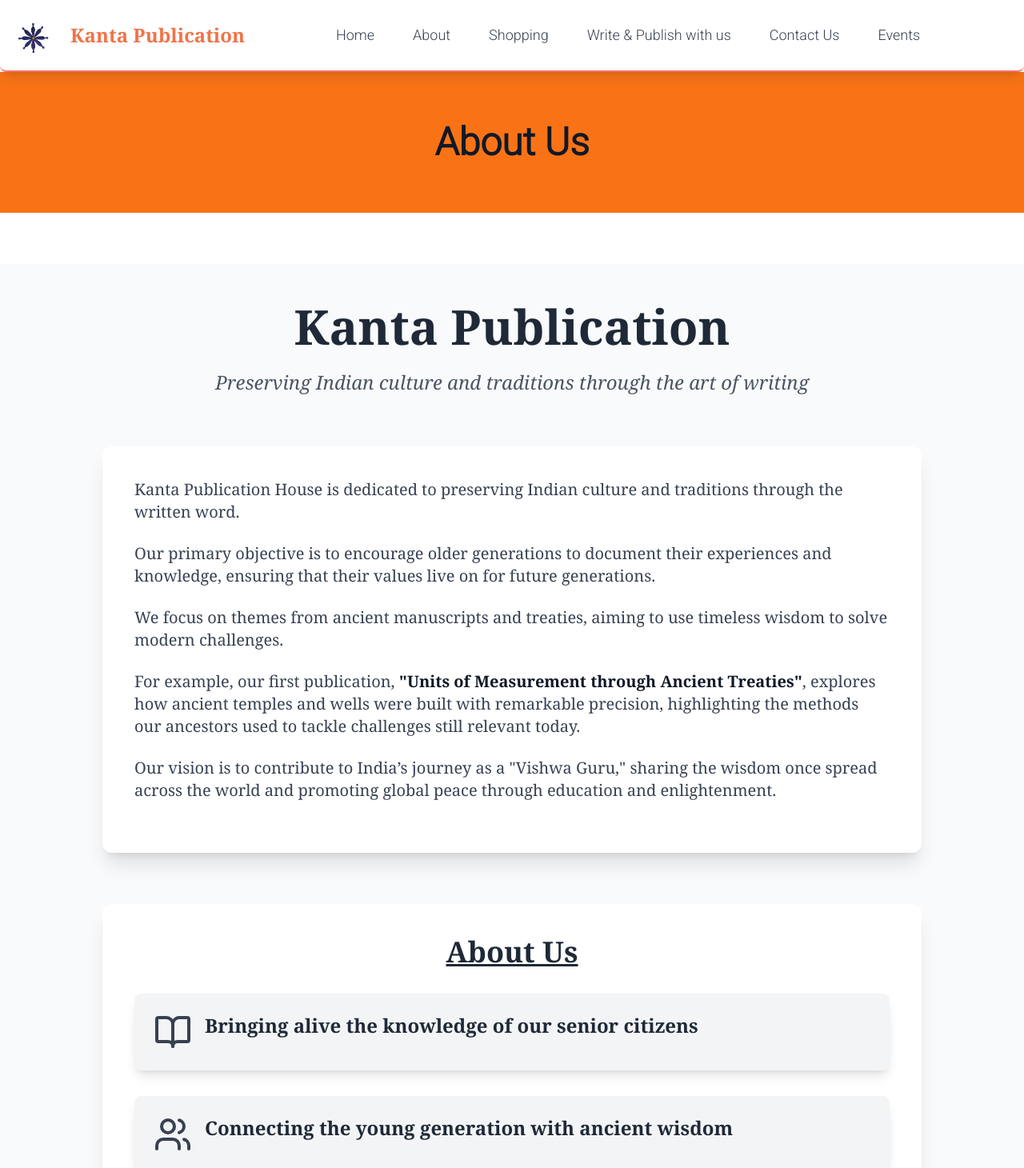
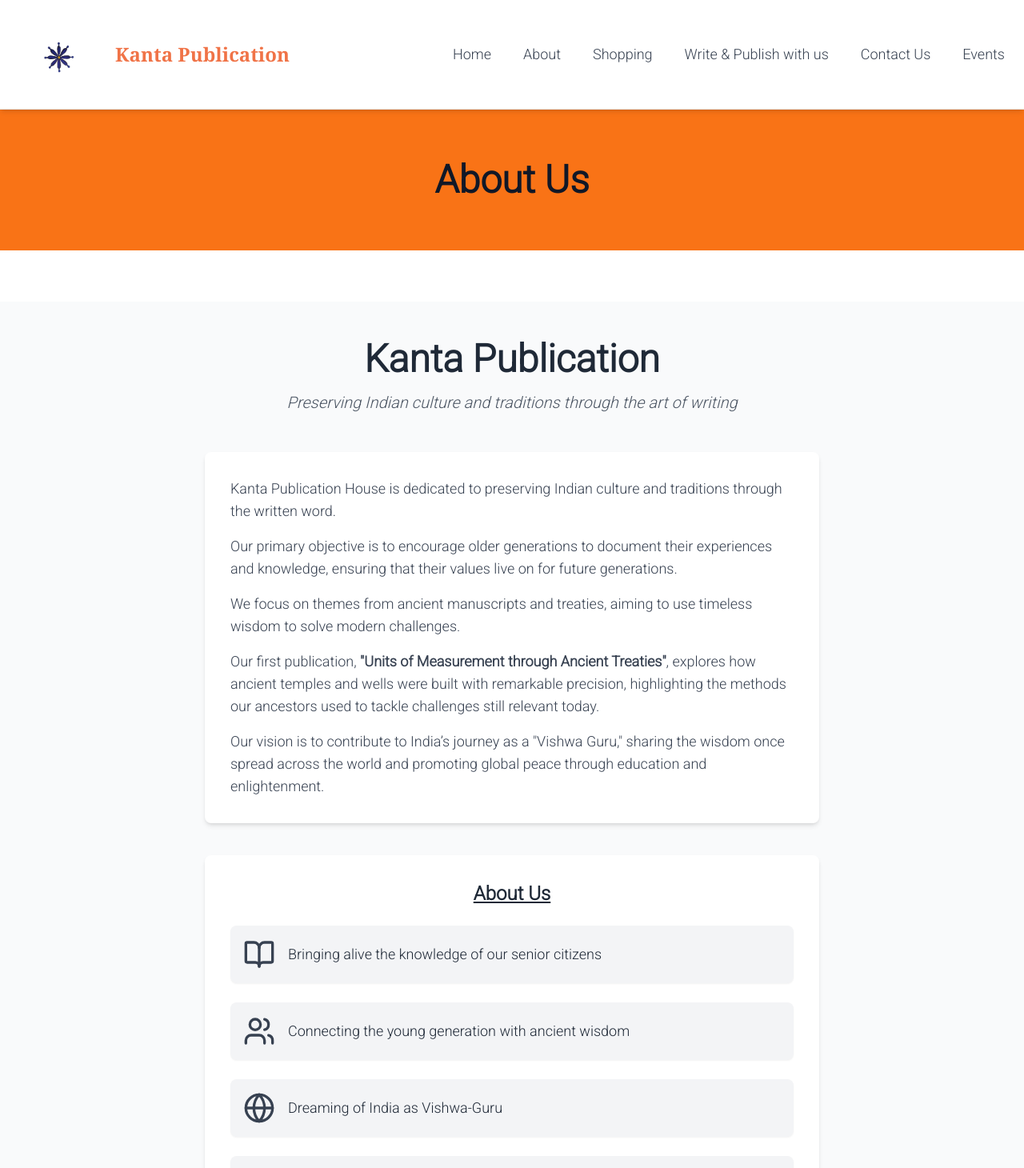
Before and after one commit to RohitChouhan79/KantaPublication, a Next.js app: page /about in a window 1280 px wide. Shown: the top 1460 px of the page at 80% size. Built offline with nearby package versions, Linux system fonts and the light colour scheme.

Commit message:
slogan line

```diff
--- a/src/app/about/Publication.jsx
+++ b/src/app/about/Publication.jsx
@@ -2,88 +2,59 @@ import { BookOpen, Users, Globe, Lightbulb } from "lucide-react";
 
 const Publication = () => {
   return (
-    <div className="min-h-screen py-12 px-4 sm:px-6 lg:px-8 bg-gray-50">
-      <div className="max-w-5xl mx-auto">
+    <div className="min-h-screen py-12 px-6 bg-gray-50 flex justify-center">
+      <div className="max-w-3xl w-full">
         {/* Header Section */}
-        <header className="text-center mb-16">
-          <h1 className="text-5xl sm:text-6xl font-serif font-extrabold text-gray-800 mb-6">
-            Kanta Publication
-          </h1>
-          <p className="text-xl sm:text-2xl leading-relaxed font-serif italic text-gray-600 mb-6">
+        <header className="text-center mb-12">
+          <h1 className="text-4xl sm:text-5xl font-bold text-gray-800">Kanta Publication</h1>
+          <p className="text-lg sm:text-xl text-gray-600 italic mt-4">
             Preserving Indian culture and traditions through the art of writing
           </p>
         </header>
 
-        {/* Main Content */}
-        <main>
         {/* About Section */}
-          <section className="mb-16 rounded-xl shadow-xl p-10 bg-white">
-            <p className="text-lg sm:text-xl font-serif leading-relaxed text-gray-700 mb-6">
-              Kanta Publication House is dedicated to preserving Indian culture
-              and traditions through the written word.
+        <section className="bg-white p-8 rounded-lg shadow-md mb-10">
+          <p className="text-lg text-gray-700 mb-4">
+            Kanta Publication House is dedicated to preserving Indian culture and traditions through the written word.
           </p>
-            <p className="text-lg sm:text-xl font-serif leading-relaxed text-gray-700 mb-6">
-              Our primary objective is to encourage older generations to
-              document their experiences and knowledge, ensuring that their
-              values live on for future generations.
+          <p className="text-lg text-gray-700 mb-4">
+            Our primary objective is to encourage older generations to document their experiences and knowledge, ensuring that their values live on for future generations.
           </p>
-            <p className="text-lg sm:text-xl font-serif leading-relaxed text-gray-700 mb-6">
-              We focus on themes from ancient manuscripts and treaties, aiming
-              to use timeless wisdom to solve modern challenges.
+          <p className="text-lg text-gray-700 mb-4">
+            We focus on themes from ancient manuscripts and treaties, aiming to use timeless wisdom to solve modern challenges.
           </p>
-            <p className="text-lg sm:text-xl font-serif leading-relaxed text-gray-700 mb-6">
-              For example, our first publication,{' '}
-              <span className="font-bold text-gray-900">
-                "Units of Measurement through Ancient Treaties"
-              </span>,
-              explores how ancient temples and wells were built with remarkable
-              precision, highlighting the methods our ancestors used to tackle
-              challenges still relevant today.
+          <p className="text-lg text-gray-700 mb-4">
+            Our first publication, <span className="font-bold">"Units of Measurement through Ancient Treaties"</span>, explores how ancient temples and wells were built with remarkable precision, highlighting the methods our ancestors used to tackle challenges still relevant today.
           </p>
-            <p className="text-lg sm:text-xl font-serif leading-relaxed text-gray-700 mb-6">
-              Our vision is to contribute to India’s journey as a "Vishwa Guru,"
-              sharing the wisdom once spread across the world and promoting
-              global peace through education and enlightenment.
+          <p className="text-lg text-gray-700">
+            Our vision is to contribute to India’s journey as a "Vishwa Guru," sharing the wisdom once spread across the world and promoting global peace through education and enlightenment.
           </p>
         </section>
 
         {/* Features Section */}
-          <section className="mb-16 rounded-xl shadow-xl p-10 bg-white">
-            <h2 className="text-3xl sm:text-4xl font-serif font-extrabold text-gray-800 mb-8 text-center underline">
-              About Us
-            </h2>
-            <ul className="space-y-8">
-              {[
-                {
+        <section className="bg-white p-8 rounded-lg shadow-md">
+          <h2 className="text-2xl font-bold text-gray-800 text-center mb-6 underline">About Us</h2>
+          <ul className="space-y-6">
+            {[{
               icon: BookOpen,
               text: "Bringing alive the knowledge of our senior citizens",
-                },
-                {
+            }, {
               icon: Users,
               text: "Connecting the young generation with ancient wisdom",
-                },
-                {
+            }, {
               icon: Globe,
               text: "Dreaming of India as Vishwa-Guru",
-                },
-                {
+            }, {
               icon: Lightbulb,
               text: "Using ancient knowledge to innovate and create",
-                },
-              ].map((item, index) => (
-                <li
-                  key={index}
-                  className="flex items-start rounded-lg p-6 shadow-lg bg-gray-100 hover:bg-gray-200 transition"
-                >
-                  <item.icon className="w-12 h-12 mr-4 flex-shrink-0 text-gray-700" />
-                  <span className="text-xl sm:text-2xl font-serif font-semibold leading-relaxed text-gray-800">
-                    {item.text}
-                  </span>
+            }].map((item, index) => (
+              <li key={index} className="flex items-center bg-gray-100 p-4 rounded-lg shadow-sm">
+                <item.icon className="w-10 h-10 text-gray-700 mr-4" />
+                <span className="text-lg text-gray-800 font-medium">{item.text}</span>
               </li>
             ))}
           </ul>
         </section>
-        </main>
       </div>
     </div>
   );
--- a/src/components/HomePage/Navbar.jsx
+++ b/src/components/HomePage/Navbar.jsx
@@ -1,5 +1,5 @@
 import Link from "next/link";
-import { ShoppingCart, Menu } from "lucide-react";
+import { Menu } from "lucide-react";
 import { Sheet, SheetContent, SheetTitle, SheetTrigger } from "../ui/sheet";
 
 const navItems = [
@@ -14,15 +14,14 @@ const navItems = [
 // MobileNav Component
 function MobileNav() {
   return (
-    <div>
     <Sheet>
-        <SheetTrigger className="md:hidden">
+      <SheetTrigger className="md:hidden p-2 rounded focus:outline-none focus:ring-2 focus:ring-gray-300">
         <Menu className="h-6 w-6 text-black" />
         <span className="sr-only">Toggle menu</span>
       </SheetTrigger>
-        <SheetContent side="left" className="w-[300px] sm:w-[400px] bg-[#25276F]">
+      <SheetContent side="left" className="w-[80%] sm:w-[350px] bg-[#25276F] p-4">
         <SheetTitle className="sr-only">Navigation Menu</SheetTitle>
-          <nav className="flex flex-col gap-4">
+        <nav className="flex flex-col gap-4 mt-6">
           {navItems.map((item) => (
             <Link
               key={item.name}
@@ -35,48 +34,38 @@ function MobileNav() {
         </nav>
       </SheetContent>
     </Sheet>
-    </div>
   );
 }
 
 // Navbar Component
 export function Navbar() {
   return (
-    <nav className="sticky top-0 z-50 bg-white border-b-2 border-red-400 rounded-lg px-4 py-3 shadow-lg">
-      <div className="container mx-auto flex justify-between items-center">
+    <nav className="sticky top-0 z-50 bg-white border-b border-gray-200 shadow-md px-4 py-3 md:px-6">
+      <div className="max-w-7xl mx-auto flex items-center justify-between">
         {/* Logo */}
         <Link href="/" className="flex items-center space-x-2">
-          <div className="relative w-12 h-12 md:w-16 md:h-16">
+          <div className="relative w-24 h-24 md:w-20 md:h-20 lg:w-28 lg:h-28">
             <img
-              src="/logo.png" // Replace this with the correct image path
+              src="/logo.png" // Replace with the correct image path
               alt="Kanta Publication Logo"
-              className="w-full h-full object-cover"
+              className="w-full h-full object-contain"
             />
           </div>
-          <span className="text-[#F07347] text-xl md:text-2xl font-serif font-semibold">Kanta Publication</span>
+          <span className="text-[#F07347] text-lg md:text-2xl font-serif font-semibold">Kanta Publication</span>
         </Link>
 
         {/* Desktop Navigation Links */}
-        <div className="hidden md:flex items-center flex-grow justify-center space-x-12">
+        <div className="hidden md:flex items-center space-x-6 lg:space-x-10">
           {navItems.map((item) => (
             <Link
               key={item.name}
               href={item.href}
-              className="text-base lg:text-lg text-gray-700 hover:text-[#F07347] transition-colors whitespace-nowrap font-medium"
+              className="text-gray-700 hover:text-[#F07347] transition-colors whitespace-nowrap text-base lg:text-lg font-medium"
             >
               {item.name}
             </Link>
           ))}
         </div>
-
-        {/* Shopping Cart */}
-        {/* <Link
-          href="/cart"
-          className="p-2 hover:text-[#F07347] transition-colors ml-auto"
-        >
-          <ShoppingCart className="h-6 w-6 text-black" />
-          <span className="sr-only">Shopping Cart</span>
-        </Link> */}
 
         {/* Mobile Menu */}
         <div className="md:hidden">
--- a/src/components/HomePage/Slogan.jsx
+++ b/src/components/HomePage/Slogan.jsx
@@ -1,30 +1,30 @@
 import React from "react";
+import { Roboto } from "next/font/google";
+
+const roboto = Roboto({ subsets: ["latin"], weight: ["300", "400", "500", "700"] });
 
 const Slogan = () => {
   return (
-    <div className="flex flex-col md:flex-row p-10 md:p-16 shadow-2xl mx-auto w-full max-w-9xl mt-10">
+    <div className="flex  border-t-2 border-black      border-b-2 border-black              flex-col md:flex-row p-6 sm:p-8  shadow-lg w-full transition-shadow duration-300 ">
+      {/* Horizontal Line at the End */}
+
       {/* Logo Section */}
-      <div className="mb-8 md:mb-0 flex justify-center md:justify-start">
+      <div className="mb-6 md:mb-0 flex justify-start md:justify-start">
         <img
           src="/logo.png"
           alt="Company Logo"
-          className="w-40 h-40 md:w-64 md:h-64 object-cover"
+          className="w-28 h-28 md:w-40 md:h-40 object-cover"
         />
       </div>
 
       {/* Slogan Section */}
-      <div className="text-center md:text-left max-w-lg space-y-8 mt-8 md:mt-0">
-        <blockquote className="text-4xl md:text-5xl lg:text-6xl font-serif leading-snug space-y-4">
-          <p className="blockfont-extrabold">
-            यत्र नार्यस्तु पूज्यन्ते रमन्ते तत्र देवताः ।
+      <div className="text-start md:text-left max-w-md space-y-4 mt-10">
+        <div className="flex flex-col leading-tight items-start md:items-start">
+          <p className="text-2xl md:text-3xl font-semibold">यत्र नार्यस्तु पूज्यन्ते रमन्ते तत्र देवताः</p>
+          <p className={`text-lg md:text-xl font-medium ${roboto.className}`}>
+            Where women are worshiped, there lives the Gods.
           </p>
-        </blockquote>
-        <p className="text-xl md:text-lg lg:text-xl font-medium">
-        <span className="px-12 py-5 inline-block font-semibold text-3xl md:text-3xl text-gray-900">
-  Where women are worshiped, there lives the Gods.
-</span>
-
-        </p>
+        </div>
       </div>
     </div>
   );
```
Also changed, not shown: src/components/HomePage/Homepage.jsx (+14 -8 lines), src/components/HomePage/Invite.jsx (+33 -26 lines). Lines whose indentation alone changed are shown as unchanged.
